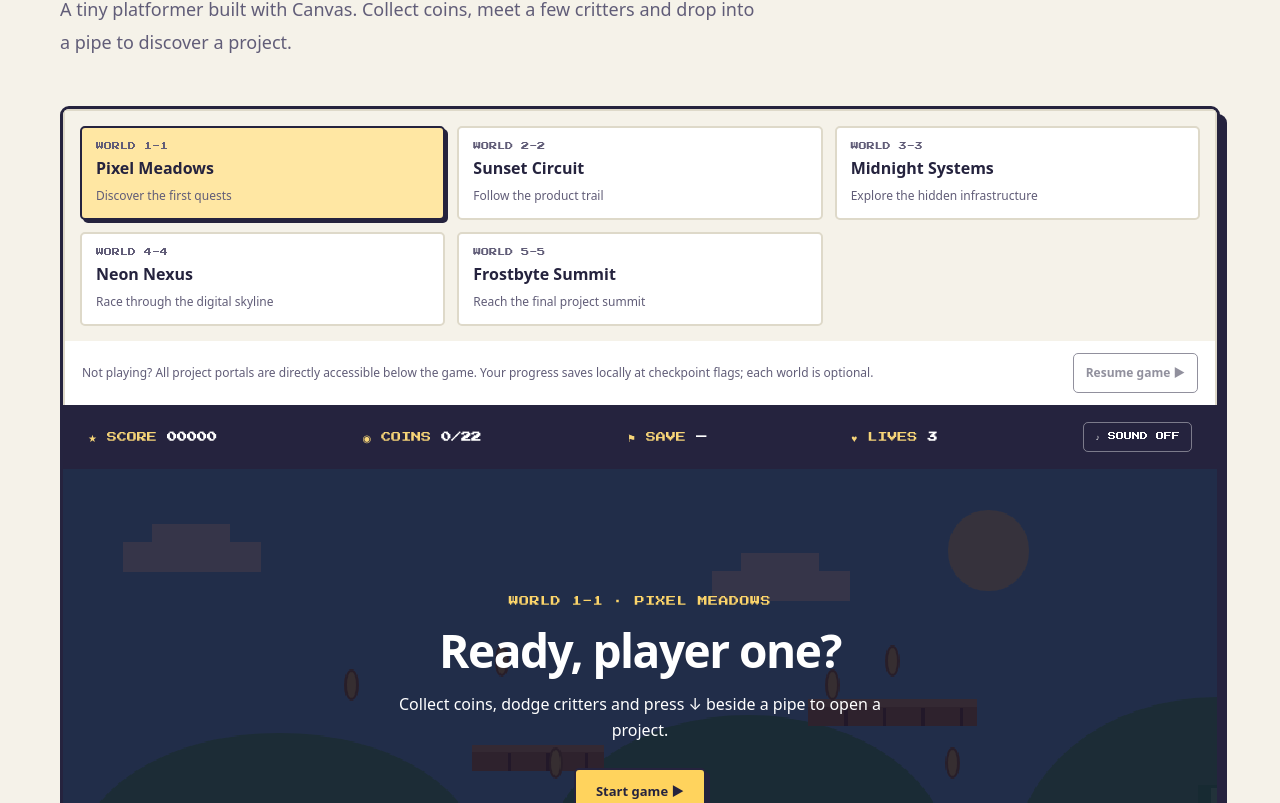
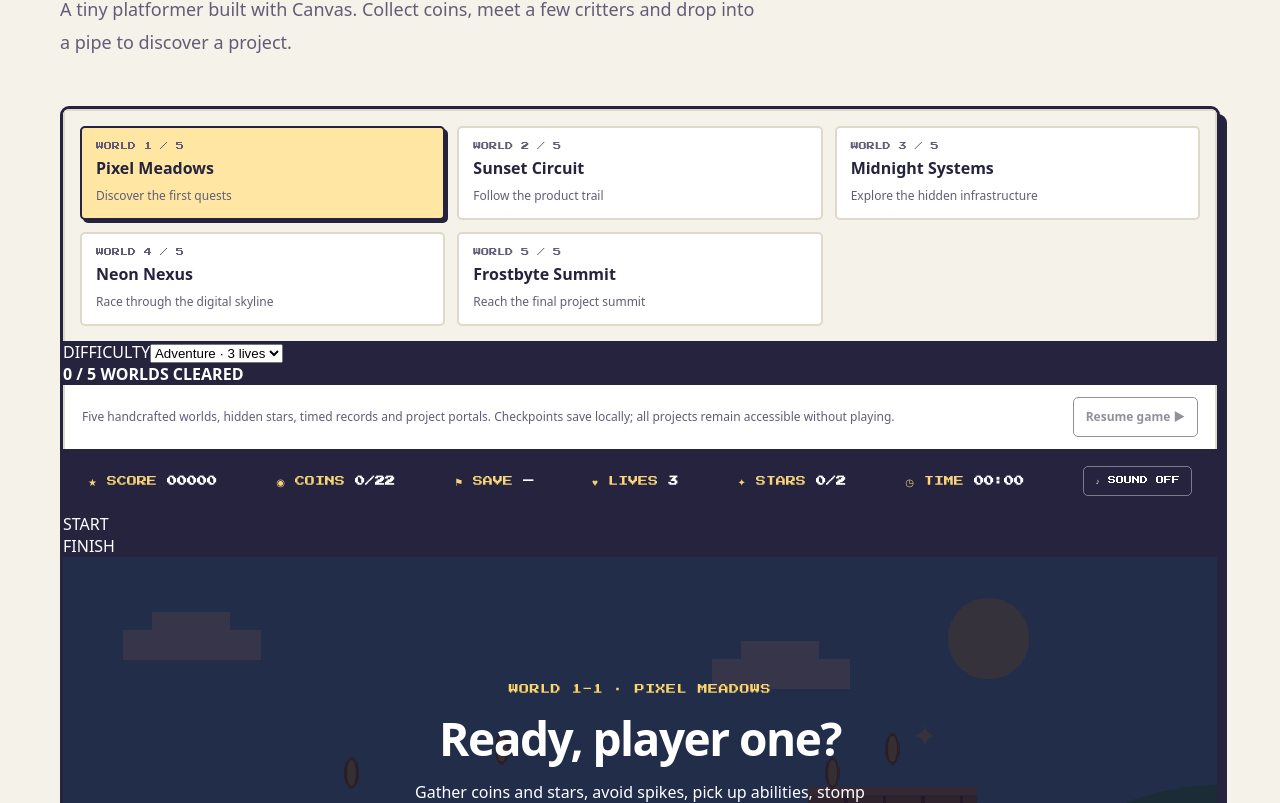
Before and after one commit to Arpitruh/Personal_Portfolio, a Next.js app: page /play in a window 1280 px wide. Shown: the part 417-1220 px from the top of the page. Built offline with nearby package versions, Linux system fonts and the light colour scheme; no server answers.

Commit message:
Make the five-world campaign feel like a complete arcade adventure
Render themed power-ups, hidden stars and spike hazards; add difficulty
selection, mission tracking, personal records, run timer, effects HUD,
campaign completion and richer win summaries. Keep accessible project exits.

```diff
--- a/src/components/portfolio-game.tsx
+++ b/src/components/portfolio-game.tsx
@@ -327,7 +327,16 @@ export function PortfolioGame() {
     const draw = () => {
       const cam = camRef.current, tick = tickRef.current, level = levelRef.current;
       ctx.imageSmoothingEnabled = false;
-      ctx.fillStyle = level.theme === "midnight" ? "#23264d" : level.theme === "sunset" ? "#ffc09d" : "#7acfff"; ctx.fillRect(0, 0, WIDTH, HEIGHT);
+      const skies:Record<string,string>={meadow:"#7acfff",sunset:"#ffc09d",midnight:"#23264d",neon:"#312452",frost:"#a2dcf5"};
+      ctx.fillStyle=skies[level.theme];ctx.fillRect(0,0,WIDTH,HEIGHT);
+      if(level.theme==="neon"||level.theme==="frost"){
+        for(let i=0;i<15;i++){
+          const x=i*125-(cam*.18)%125;
+          ctx.fillStyle=level.theme==="neon"?(i%2?"#493d8c":"#564595"):(i%2?"#c5eafa":"#dcf6ff");
+          ctx.fillRect(x,140+i%4*17,94,180);
+          if(level.theme==="neon"){ctx.fillStyle="#e6b3fa";for(let y=165+i%4*17;y<270;y+=21)ctx.fillRect(x+18,y,8,8);}
+        }
+      }
       ctx.fillStyle = level.theme === "midnight" ? "#f5efff" : "#fff0a8"; ctx.beginPath(); ctx.arc(770, 68, level.theme === "midnight" ? 23 : 34, 0, Math.PI * 2); ctx.fill();
       if (level.theme === "midnight") for (let i = 0; i < 55; i++) { ctx.fillStyle = i % 3 ? "#b9b4df" : "#f5dfab"; ctx.fillRect((i * 181 + 34 - cam * .08) % WIDTH, 15 + (i * 37) % 185, 2 + i % 2, 2); }
       for (let i = 0; i < 11; i++) {
@@ -350,6 +359,11 @@ export function PortfolioGame() {
         ctx.fillStyle = "#f3b16d"; ctx.fillRect(platform.x, platform.y, platform.w, 6);
         ctx.fillStyle = "#7f412b"; for (let x = platform.x + 30; x < platform.x + platform.w; x += 32) ctx.fillRect(x, platform.y + 7, 3, platform.h - 7);
       }
+      for (const hazard of level.hazards??[]){
+        ctx.fillStyle="#662b48";ctx.fillRect(hazard.x,FLOOR-7,hazard.w,9);
+        ctx.fillStyle=level.theme==="frost"?"#e8faff":"#ff6f77";
+        for(let x=hazard.x;x<hazard.x+hazard.w-9;x+=14){ctx.beginPath();ctx.moveTo(x,FLOOR-7);ctx.lineTo(x+7,FLOOR-24);ctx.lineTo(x+14,FLOOR-7);ctx.fill();}
+      }
       for (const pipe of level.pipes) {
         ctx.fillStyle = "#268d4d"; ctx.fillRect(pipe.x, FLOOR - 48, 60, 48);
         ctx.fillStyle = "#39ba64"; ctx.fillRect(pipe.x - 6, FLOOR - 53, 72, 16);
@@ -362,6 +376,14 @@ export function PortfolioGame() {
         ctx.fillStyle = "#39334c"; ctx.font = "bold 12px monospace"; ctx.fillText("SAVE", x + 10, FLOOR - 74);
       }
       for (const coin of coinsRef.current) if (!coin.collected) drawCoin(ctx, coin.x, coin.y, tick);
+      for(const power of powersRef.current)if(!power.collected){
+        ctx.fillStyle=power.type==="shield"?"#6adbe0":power.type==="dash"?"#fcb76e":"#ff729a";
+        ctx.fillRect(power.x-14,power.y-14,28,28);ctx.strokeStyle="#292344";ctx.lineWidth=3;ctx.strokeRect(power.x-14,power.y-14,28,28);
+        ctx.fillStyle="#25213e";ctx.font="bold 19px monospace";ctx.fillText(power.type==="shield"?"◇":power.type==="dash"?"»":"♥",power.x-10,power.y+7);
+      }
+      for(const star of starsRef.current)if(!star.collected){
+        ctx.fillStyle="#fff5a6";ctx.font="bold 28px monospace";ctx.fillText("✦",star.x-12,star.y+7+Math.sin(tick/12)*3);
+      }
       for (const enemy of enemiesRef.current) if (enemy.alive) {
         ctx.fillStyle = "#875533"; ctx.fillRect(enemy.x + 2, FLOOR - 21, 25, 20);
         ctx.fillStyle = "#f9d5b1"; ctx.fillRect(enemy.x + 6, FLOOR - 16, 5, 6); ctx.fillRect(enemy.x + 18, FLOOR - 16, 5, 6);
@@ -372,6 +394,8 @@ export function PortfolioGame() {
       ctx.fillStyle = "#fff"; ctx.font = "bold 13px monospace"; ctx.fillText("FINISH", level.width - 115, FLOOR - 143);
       const player = playerRef.current;
       if (player.invulnerable % 8 < 4) drawCharacter(ctx, player.x, player.y, player.face, player.vx ? tick : 0);
+      if(shieldRef.current>0){ctx.strokeStyle="#72f7ed";ctx.lineWidth=4;ctx.beginPath();ctx.ellipse(player.x+17,player.y+18,26,30,0,0,Math.PI*2);ctx.stroke();}
+      if(speedRef.current>0){ctx.fillStyle="#ffde72";ctx.fillRect(player.x-player.face*13,player.y+10,7,5);ctx.fillRect(player.x-player.face*23,player.y+19,11,5);}
       ctx.restore();
       if (modeRef.current !== "running") {
         ctx.fillStyle = "rgba(21,21,45,.19)"; ctx.fillRect(0, 0, WIDTH, HEIGHT);
@@ -393,29 +417,35 @@ export function PortfolioGame() {
   function press(key: InputKey, down: boolean) { keysRef.current[key] = down; }
   const level = gameLevels[levelIndex];
   const selectedProject = portal === null ? null : projects[portal];
+  const missions=rankMission(coins,level.coins.length,stars,lives);
+  const collectedMissions=[missions.collector,missions.explorer,missions.survivor,missions.perfect].filter(Boolean).length;
+  const totalSeconds=String(Math.floor(elapsed/60)).padStart(2,"0")+":"+String(elapsed%60).padStart(2,"0");
 
   return <div className="game-shell">
     <div className="level-selector" role="group" aria-label="Choose a game world">
       {gameLevels.map((item, index) => <button key={item.id} type="button" disabled={mode === "running"} aria-pressed={levelIndex === index} className={levelIndex === index ? "level-tab active" : "level-tab"} onClick={() => chooseLevel(index)}>
-        <span>WORLD {index + 1}-{index + 1} {cleared.includes(item.id) ? "✓" : ""}</span><strong>{item.title}</strong><small>{item.subtitle}</small>
+        <span>WORLD {index + 1} / {gameLevels.length} {cleared.includes(item.id) ? "✓" : ""}</span><strong>{item.title}</strong><small>{item.subtitle}</small>
       </button>)}
     </div>
-    <div className="game-a11y-info"><p>Not playing? All project portals are directly accessible below the game. Your progress saves locally at checkpoint flags; each world is optional.</p>
+    <div className="game-adventure-options"><div className="game-difficulty-picker"><label htmlFor="game-difficulty">DIFFICULTY</label><select id="game-difficulty" value={difficulty} disabled={mode==="running"||mode==="paused"} onChange={e=>changeDifficulty(e.target.value as GameDifficulty)}><option value="casual">Explorer · 5 lives</option><option value="normal">Adventure · 3 lives</option><option value="expert">Hardcore · 2 lives</option></select></div><div className="game-campaign-status" aria-label="Campaign progress"><strong>{cleared.length} / {gameLevels.length} WORLDS CLEARED</strong><div className="game-campaign-track"><span style={{width:Math.min(100,cleared.length/gameLevels.length*100)+"%"}}/></div></div></div>
+    <div className="game-a11y-info"><p>Five handcrafted worlds, hidden stars, timed records and project portals. Checkpoints save locally; all projects remain accessible without playing.</p>
       <button type="button" className="game-pause-button" disabled={mode === "ready" || mode === "won"} onClick={() => updateMode(mode === "running" ? "paused" : "running")}>{mode === "running" ? "Pause game II" : "Resume game ▶"}</button>
     </div>
-    <div className="game-hud"><span>★ SCORE <strong>{String(score).padStart(5, "0")}</strong></span><span>◉ COINS <strong>{coins}/{level.coins.length}</strong></span><span>⚑ SAVE <strong>{checkpoint < 0 ? "—" : checkpoint + 1 + "/" + level.checkpoints.length}</strong></span><span>♥ LIVES <strong>{lives}</strong></span><button type="button" className="sound-toggle" onClick={() => { soundRef.current = !soundRef.current; setSoundOn(soundRef.current); }} aria-pressed={soundOn}>{soundOn ? "♫ SOUND ON" : "♪ SOUND OFF"}</button></div>
+    <div className="game-hud"><span>★ SCORE <strong>{String(score).padStart(5, "0")}</strong></span><span>◉ COINS <strong>{coins}/{level.coins.length}</strong></span><span>⚑ SAVE <strong>{checkpoint < 0 ? "—" : checkpoint + 1 + "/" + level.checkpoints.length}</strong></span><span>♥ LIVES <strong>{lives}</strong></span><span>✦ STARS <strong>{stars}/{level.secretStars?.length??0}</strong></span><span>◷ TIME <strong>{totalSeconds}</strong></span>{shield>0&&<span className="game-buff">◇ SHIELD <strong>{shield}s</strong></span>}{speedBoost>0&&<span className="game-buff">» DASH <strong>{speedBoost}s</strong></span>}<button type="button" className="sound-toggle" onClick={() => { soundRef.current = !soundRef.current; setSoundOn(soundRef.current); }} aria-pressed={soundOn}>{soundOn ? "♫ SOUND ON" : "♪ SOUND OFF"}</button></div>
+    <div className="game-progress" aria-label="Level objective progress"><span>START</span><div><span style={{width:Math.min(100,Math.max(0,(checkpoint+1)/Math.max(1,level.checkpoints.length+1)*100))+"%"}}/></div><span>FINISH</span></div>
     <div className="game-screen">
       <canvas ref={canvasRef} width={WIDTH} height={HEIGHT} role="img" aria-label={"Pixel-art platform game, " + level.title + ". Move and jump using the controls beneath the canvas. The project links are also available without playing."} />
       {(mode === "ready" || (mode === "paused" && !selectedProject) || mode === "won") && <div className="game-overlay">
         <span className="eyebrow">{mode === "won" ? "LEVEL COMPLETE" : mode === "paused" ? "GAME PAUSED" : "WORLD " + (levelIndex + 1) + "-" + (levelIndex + 1) + " · " + level.title.toUpperCase()}</span>
         <h2>{mode === "won" ? "You made it! 🏁" : mode === "paused" ? "Adventure on hold" : lives === 0 ? "Game over · try again" : "Ready, player one?"}</h2>
-        <p>{mode === "won" ? "The real treasure was the projects you discovered along the way." : "Collect coins, dodge critters and press ↓ beside a pipe to open a project."}</p>
+        <p>{mode === "won" ? "World cleared! Collect stars, coins and mission rewards to raise your record." : "Gather coins and stars, avoid spikes, pick up abilities, stomp enemies and press ↓ near pipes to explore projects."}</p>
+        {mode==="won"&&<div className="game-victory-stats"><span>★ {score.toLocaleString()} POINTS</span><span>✦ {stars} SECRETS</span><span>◷ {totalSeconds}</span><span>◆ {collectedMissions}/4 MISSIONS</span></div>}
         <div className="button-group"><button className="btn btn-primary" type="button" onClick={() => mode === "ready" || mode === "won" ? resetGame() : updateMode("running")}>{mode === "won" ? "Play again ↻" : mode === "paused" ? "Resume ▶" : "Start game ▶"}</button>
           {mode === "ready" && saves[level.id] && <button className="btn btn-outline" type="button" onClick={() => resetGame(true)}>Continue from checkpoint ⚑</button>}
           {mode === "won" && levelIndex < gameLevels.length - 1 && <button type="button" className="btn btn-outline" onClick={() => chooseLevel(levelIndex + 1)}>Next world →</button>}
           {mode === "won" && <Link className="btn btn-outline" href="/projects">Explore projects ↗</Link>}
         </div>
-        {best > 0 && <small>YOUR BEST SCORE: {best.toLocaleString()}</small>}
+        {best > 0 && <small>YOUR ALL-TIME BEST SCORE: {best.toLocaleString()}</small>}
       </div>}
       {selectedProject && <div className="game-overlay pipe-overlay" role="dialog" aria-modal="true" aria-label={selectedProject.title + " project"} onKeyDown={e => { if (e.key === "Tab") { const focusable = Array.from(e.currentTarget.querySelectorAll<HTMLElement>("a,button")); const index = focusable.indexOf(document.activeElement as HTMLElement); if ((e.shiftKey && index === 0) || (!e.shiftKey && index === focusable.length - 1)) { e.preventDefault(); (e.shiftKey ? focusable[focusable.length - 1] : focusable[0])?.focus(); } } }}>
         <span className="eyebrow">SECRET PROJECT ROOM · {String(portal! + 1).padStart(2,"0")}</span>
@@ -425,6 +455,7 @@ export function PortfolioGame() {
     </div>
     {notice && mode === "running" && <div className="game-save-notice" role="status">{notice}</div>}
     <div className="game-controls"><div className="game-control-left">{(["left", "right"] as const).map((key) => <button key={key} type="button" className="control-button" aria-label={key === "left" ? "Move left" : "Move right"} onPointerDown={(e) => { e.currentTarget.setPointerCapture(e.pointerId); press(key, true); }} onPointerUp={() => press(key, false)} onPointerCancel={() => press(key, false)} onLostPointerCapture={() => press(key, false)}>{key === "left" ? "◀" : "▶"}</button>)}</div><span className="control-tip">MOVE: ← → / A D <span>·</span> JUMP: SPACE / W <span>·</span> PIPE: ↓ / S</span><div className="game-control-right"><button type="button" className="control-button" aria-label="Enter pipe" onPointerDown={(e) => { e.currentTarget.setPointerCapture(e.pointerId); press("down", true); }} onPointerUp={() => press("down", false)} onPointerCancel={() => press("down", false)} onLostPointerCapture={() => press("down", false)}>↓</button><button type="button" className="control-button jump-button" aria-label="Jump" onPointerDown={(e) => { e.currentTarget.setPointerCapture(e.pointerId); press("jump", true); }} onPointerUp={() => press("jump", false)} onPointerCancel={() => press("jump", false)} onLostPointerCapture={() => press("jump", false)}>A</button></div></div>
+    <div className="game-mission-layout"><section className="game-missions" aria-label="World side quests"><h3>WORLD QUESTS</h3><div className="game-mission-grid"><span className={missions.collector?"complete":""}>◉ Collect 75% of coins {missions.collector?"✓":""}</span><span className={missions.explorer?"complete":""}>✦ Find a hidden star {missions.explorer?"✓":""}</span><span className={missions.survivor?"complete":""}>♥ Keep 2 lives {missions.survivor?"✓":""}</span><span className={missions.perfect?"complete":""}>★ Master the world (95% coins + 2 stars + 2 lives) {missions.perfect?"✓":""}</span></div></section><section className="game-records" aria-label="World record"><h3>YOUR BEST RUN</h3>{records[level.id]?<div><strong>{records[level.id].score.toLocaleString()} pts</strong><p>{records[level.id].coins} coins · {records[level.id].stars} stars · {Math.floor(records[level.id].seconds/60)}m {records[level.id].seconds%60}s · {records[level.id].difficulty}</p></div>:<p>No completed run yet. Every first clear is a new record.</p>}</section></div>
     <section className="game-accessible-projects" aria-label="All project entrances in this world"><h3>Skip the platformer. Explore these projects directly.</h3><div>{level.pipes.map(pipe => { const p = projects[pipe.projectIndex]; return <Link href={"/projects/" + p.slug} key={pipe.x}>{p.emoji} {p.title} ↗</Link>; })}</div></section>
     <div className="game-footnote"><span>BUILT FROM SCRATCH WITH CANVAS + REACT</span><Link href="/world">Prefer to explore the map? ↗</Link></div>
   </div>;
```
